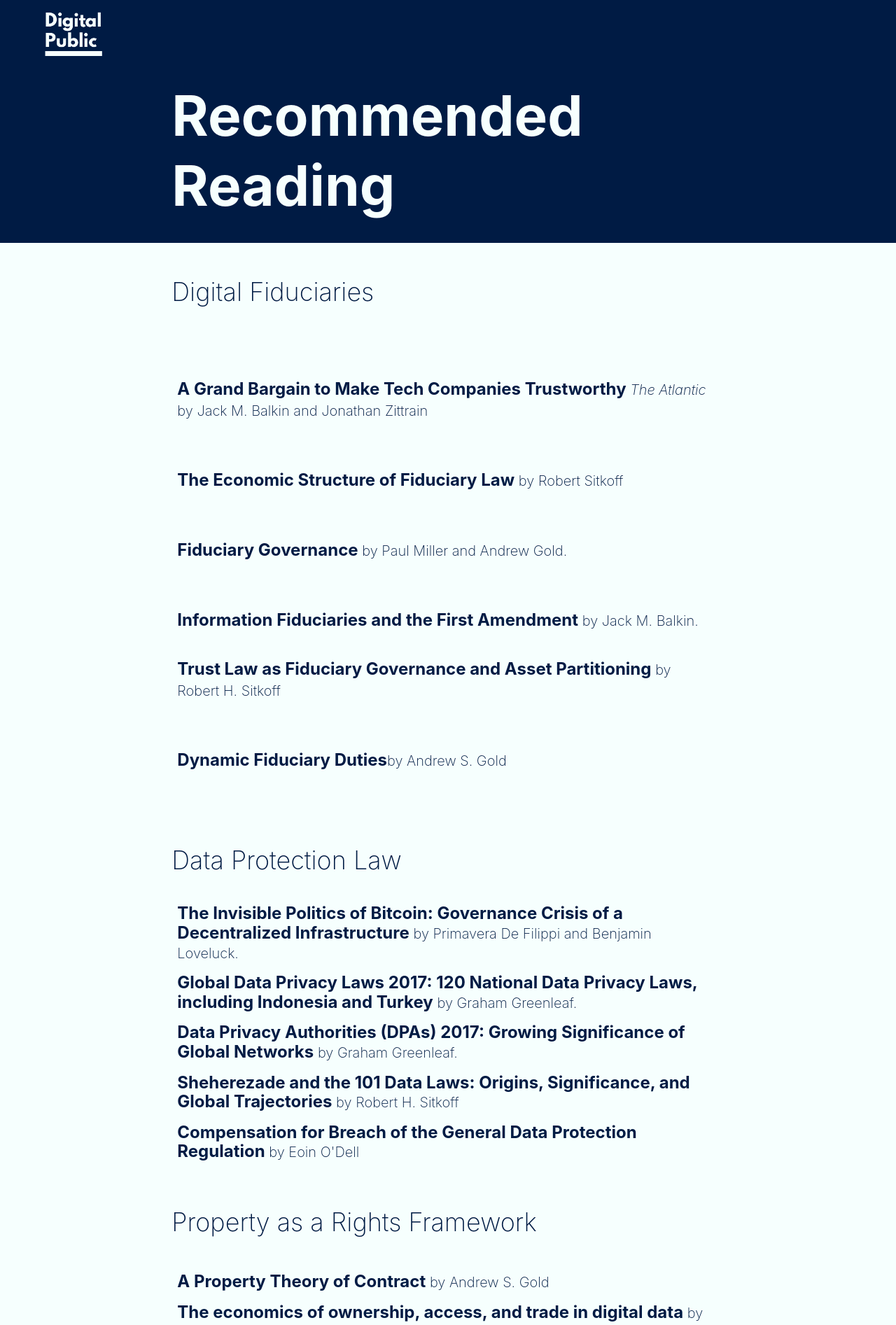
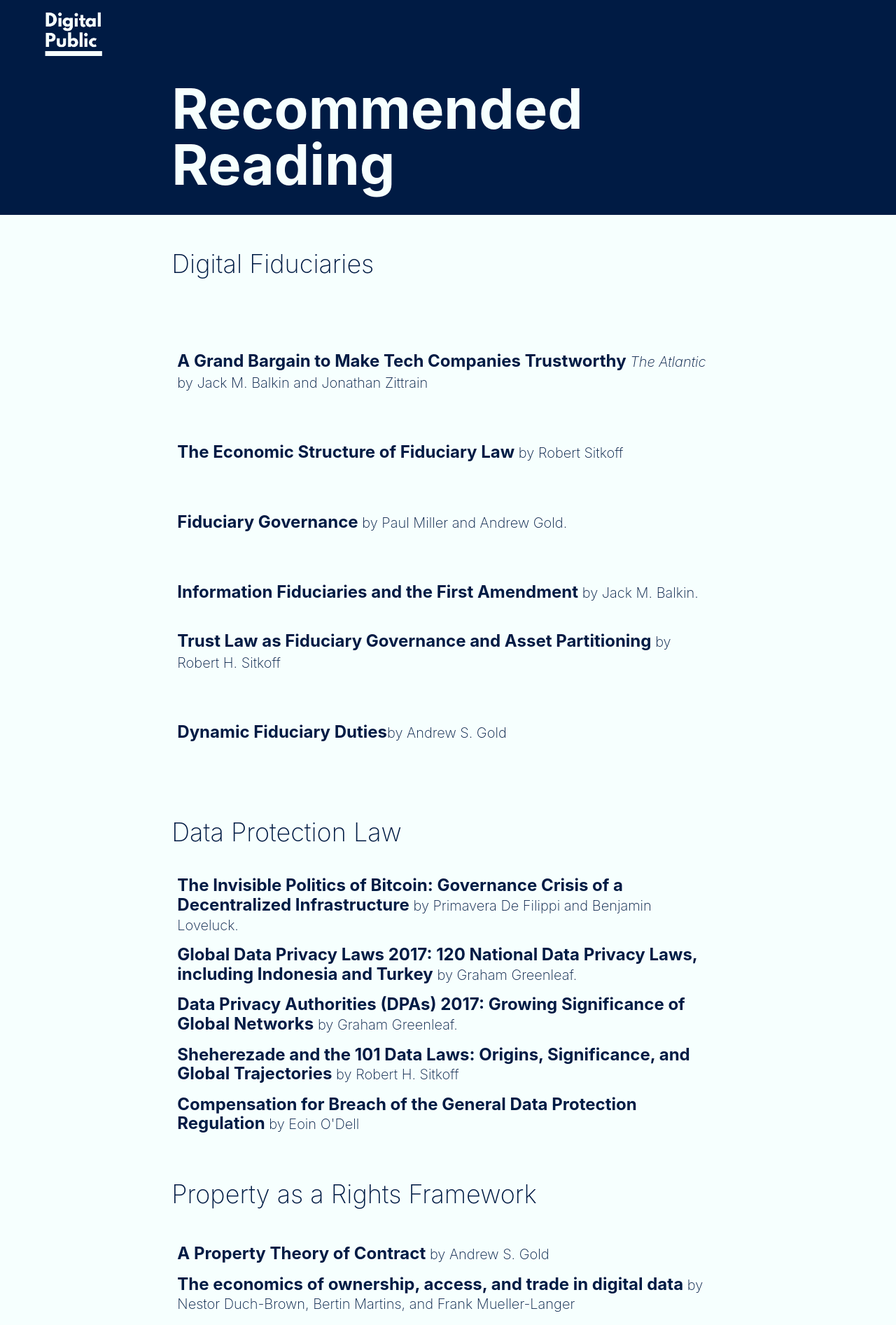
Before and after one commit to digitalpublic/digitalpublic.github.io, a Jekyll site: the page drafts/reading.html, which Jekyll copies as it is, in a window 1280 px wide. Shown: the top 1893 px of the page at 70% size. Built offline with Jekyll 4.4.1, drawn with Linux system fonts in a browser that asks for light colours; nearby versions of some CDN libraries.

Commit message:
Update reading.html

```diff
--- a/drafts/reading.html
+++ b/drafts/reading.html
@@ -15,7 +15,7 @@
 
       </nav>
         <div class="center w-two-thirds-l w-90-m  pa4 pt3-ns">
-          <h1 class="f1-m f-headline-ns f-subheadline-l measure-narrow lh-title mv0">
+          <h1 class="f1-m f-headline-ns f-subheadline-l measure-narrow lh-solid mv0">
             <span class="lh-solid pa0">
             Recommended Reading
             </span>
```
